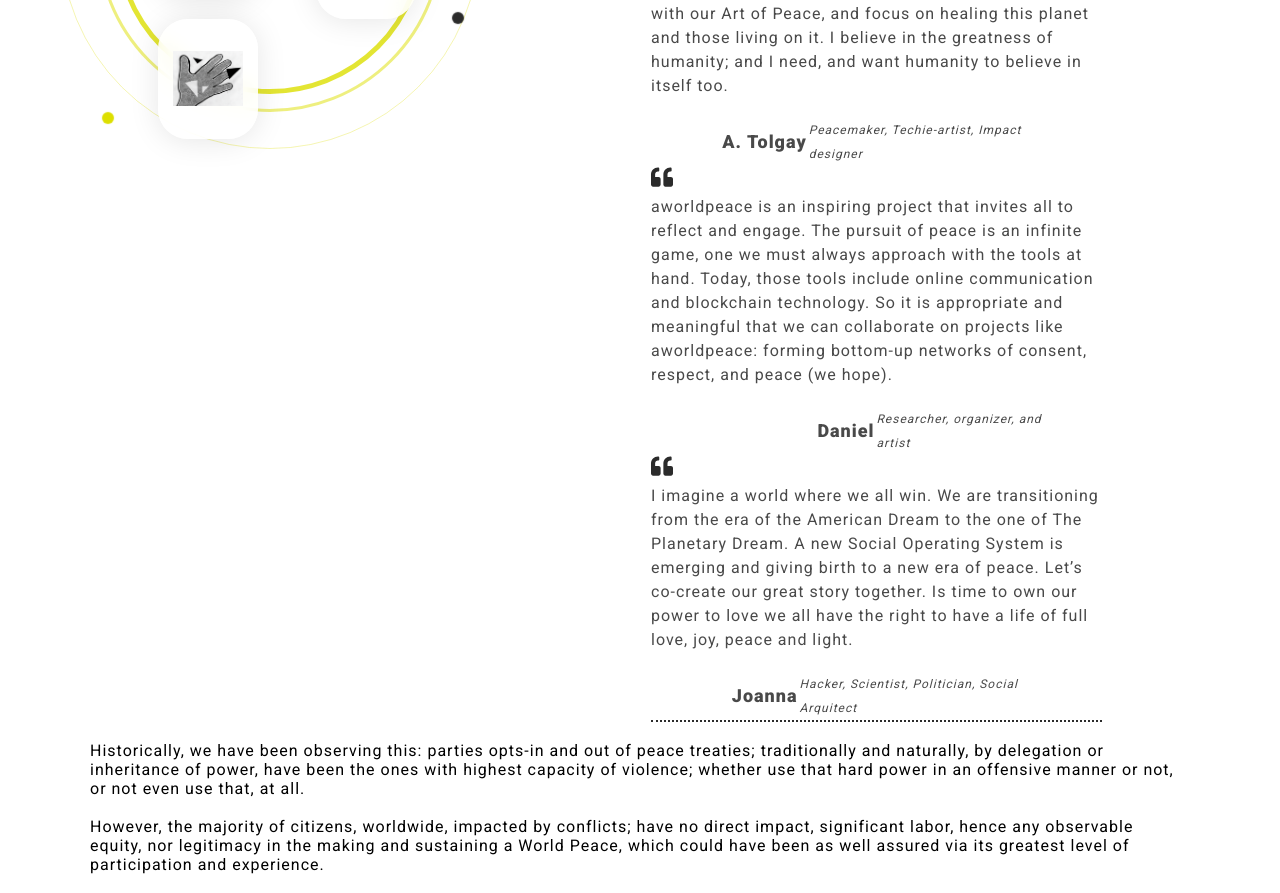
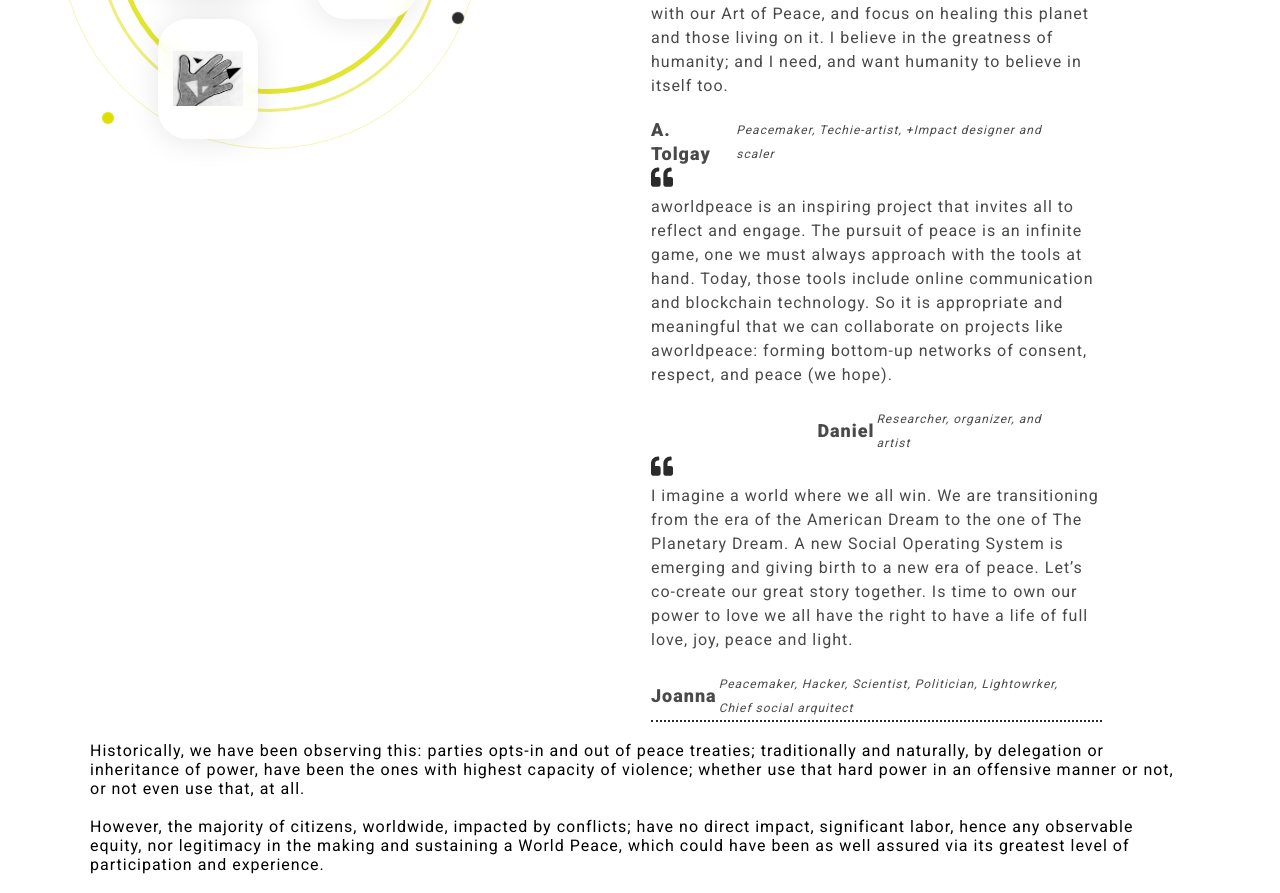
Before and after one commit to demo-verse/homepage-rebuild, a React (Create React App) app: page / in a window 1280 px wide. Shown: the part 2060-2953 px from the top of the page. Built offline with nearby package versions, Linux system fonts and the light colour scheme.

Commit message:
update self-def for Joanna

```diff
--- a/src/components/testimonial/TestimonialData.js
+++ b/src/components/testimonial/TestimonialData.js
@@ -49,7 +49,7 @@ export const clientReviews = [
 	},
 	{
 		name: 'A. Tolgay',
-		designation: 'Peacemaker, Techie-artist, Impact designer',
+		designation: 'Peacemaker, Techie-artist, +Impact designer and scaler',
 		text: 'I have found great motivation on working for this cause and connecting with people that are caring, aware, generous, and sincerely up for scalable change and impact. Hoping that peace and trust making in the 21st century will be perceived and experienced as: a small step for each of us and a big one for humanity. Peace, is just the start. Let\'s live and leave that as a legacy with our Art of Peace, and focus on healing this planet and those living on it. I believe in the greatness of humanity; and I need, and want humanity to believe in itself too.',
 	},
 	{
@@ -59,7 +59,7 @@ export const clientReviews = [
 	},
 	{
 		name: 'Joanna',
-		designation: 'Hacker, Scientist, Politician, Social Arquitect',
+		designation: 'Peacemaker, Hacker, Scientist, Politician, Lightowrker, Chief social arquitect',
 		text: 'I imagine a world where we all win. We are transitioning from the era of the American Dream to the one of The Planetary Dream. A new Social Operating System is emerging and giving birth to a new era of peace.  Let’s co-create our great story together. Is time to own our power to love  we all have the right to have a life of full love, joy, peace and light.',
 	}
 ];
```
